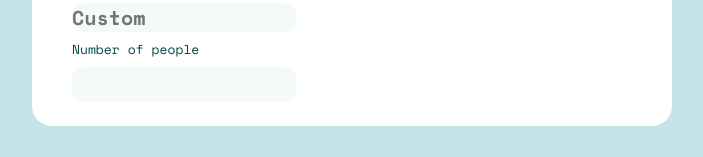
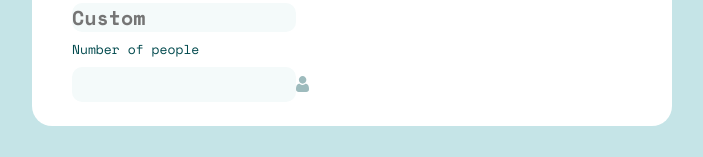
Before and after one commit to ripterdust/TipCalculator, a React (Create React App) app: page / in a window 1280 px wide. Shown: the part 508-665 px from the top of the page, without its empty margins (288-991 px from the left). Built offline with nearby package versions, Linux system fonts and the light colour scheme.

Commit message:
Terminados de agregar los svg

```diff
--- a/src/components/Options.js
+++ b/src/components/Options.js
@@ -18,7 +18,10 @@
             <Tip />
             <div className="inputs people">
                 <span>Number of people</span>
-                <input type="text" />
+                <div className="">
+                    <input type="text" />
+                    <svg xmlns="http://www.w3.org/2000/svg" width="13" height="16"><path fill="#9EBBBD" d="M9.573 7.729c.406 0 .784.07 1.126.209.342.14.639.33.881.569.232.227.438.503.614.82a5.1 5.1 0 01.407.949c.097.312.178.654.242 1.016.062.359.105.699.126 1.011.02.307.031.624.031.945 0 .836-.259 1.512-.768 2.01-.504.492-1.17.742-1.98.742H2.748c-.81 0-1.477-.25-1.98-.742C.259 14.76 0 14.084 0 13.248c0-.322.01-.64.032-.945.02-.312.063-.652.126-1.01.063-.363.144-.705.242-1.017.1-.323.238-.643.407-.948.176-.318.382-.594.613-.821.243-.238.54-.43.882-.57.342-.138.72-.208 1.125-.208.16 0 .313.067.61.265.183.123.397.264.636.421.204.134.48.259.822.372.333.11.671.167 1.005.167a3.19 3.19 0 001.006-.167c.341-.113.618-.238.822-.372l.636-.42c.296-.2.45-.266.61-.266zM6.598 0C7.63 0 8.522.38 9.252 1.129s1.1 1.666 1.1 2.724c0 1.06-.37 1.976-1.1 2.725-.73.75-1.623 1.13-2.654 1.13-1.03 0-1.924-.38-2.653-1.13-.73-.749-1.1-1.666-1.1-2.725 0-1.058.37-1.975 1.1-2.724C4.675.379 5.567 0 6.598 0z"/></svg>
+                </div>
             </div>
         </>
 
```
